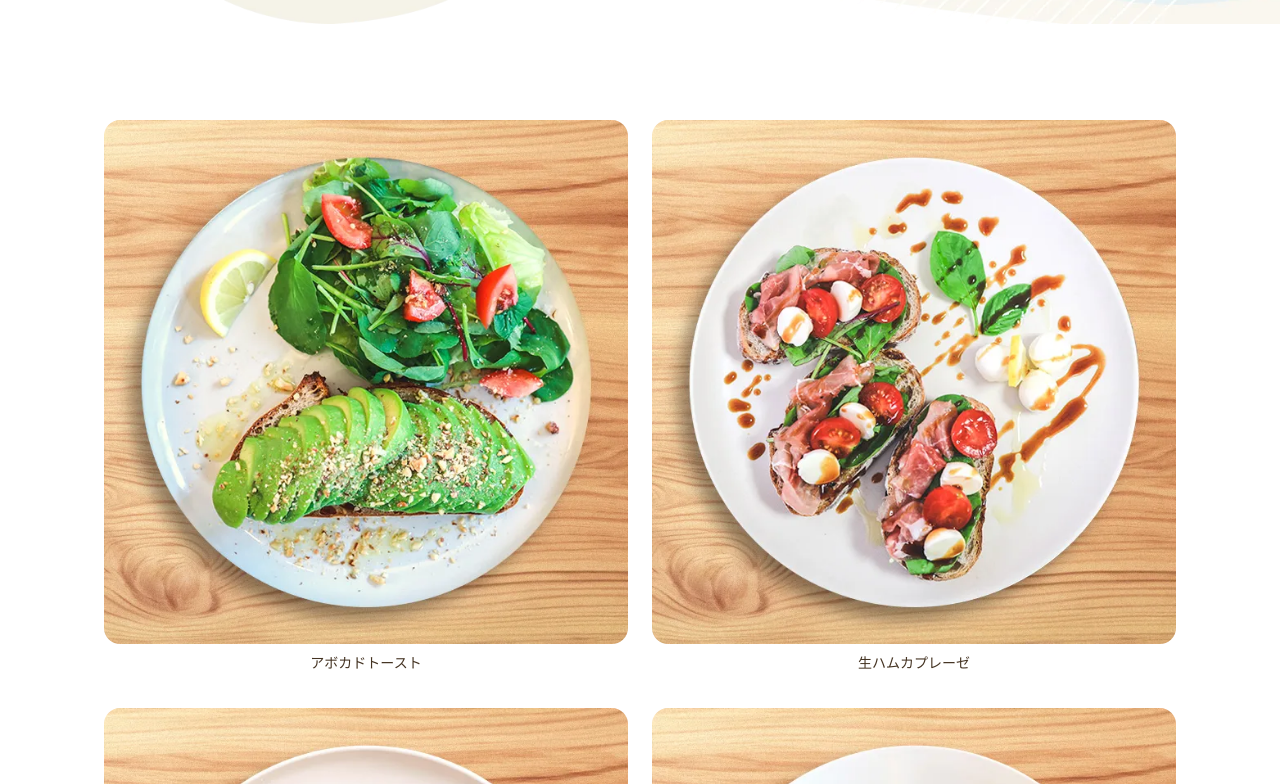
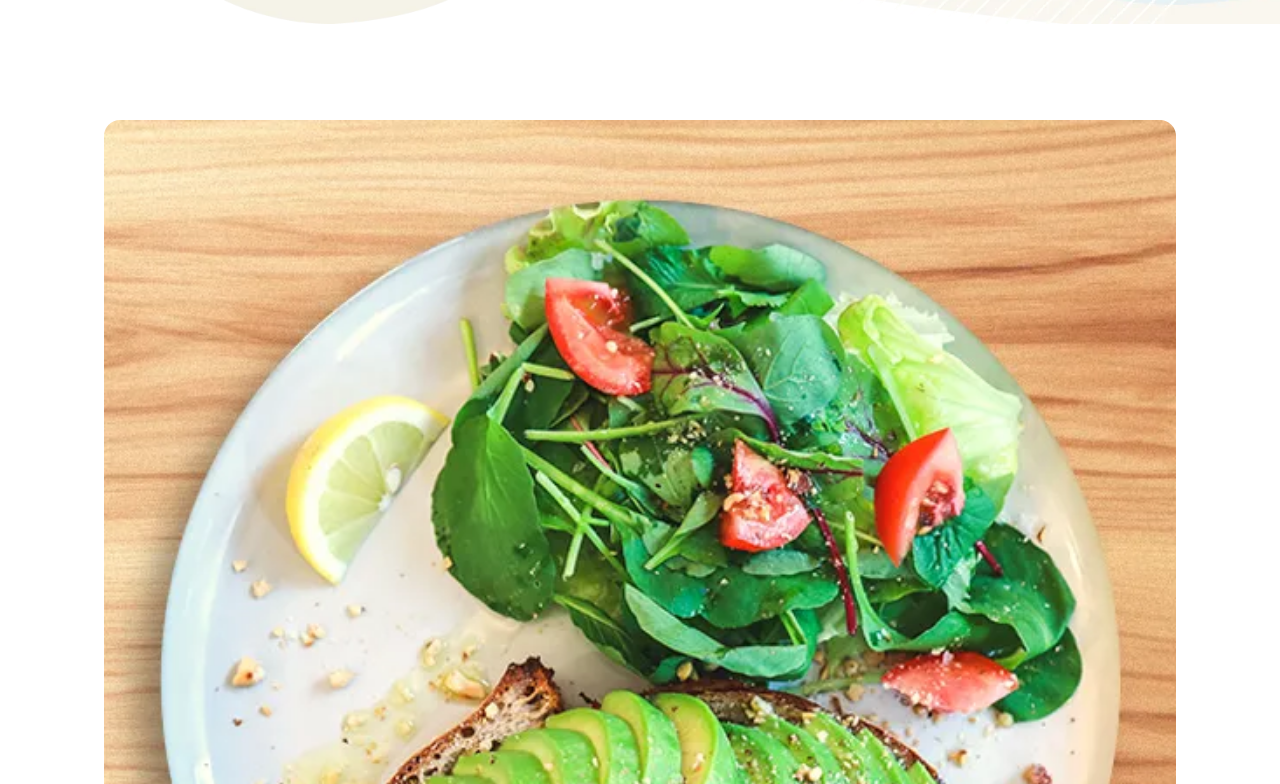
Before and after one commit to k025c0027-netizen/wcbcafe3, a plain HTML site: page menu.html in a window 1280 px wide. Shown: the part 376-1160 px from the top of the page. Drawn offline with Linux system fonts and the light colour scheme; some packages are replaced by stand-ins of ours.

Commit message:
p.267まで

```diff
--- a/css/style.css
+++ b/css/style.css
@@ -138,6 +138,20 @@ img{
 .grid{
     gap: 3rem 2rem;
     grid-template-columns: repeat(3, 1fr);
+}
+.item img{
+    margin-bottom: 5rem;
+}
+.item p{
+    font-size: 1rem;
+}
+.item-big{
+    grid-column: 1/3;
+    grid-row: 1/3;
+}
+.item-big img{
+    height: 94.5%;
+    width: 100%;
 }
 
 /*フッター*/
--- a/menu.html
+++ b/menu.html
@@ -40,7 +40,7 @@
     </div>
 
     <main class = "wrapper grid">
-        <div class="item">
+        <div class="item item-big">
             <img src="images/menu1.webp" alt="">
             <p>アボカドトースト</p>
           </div>
```
